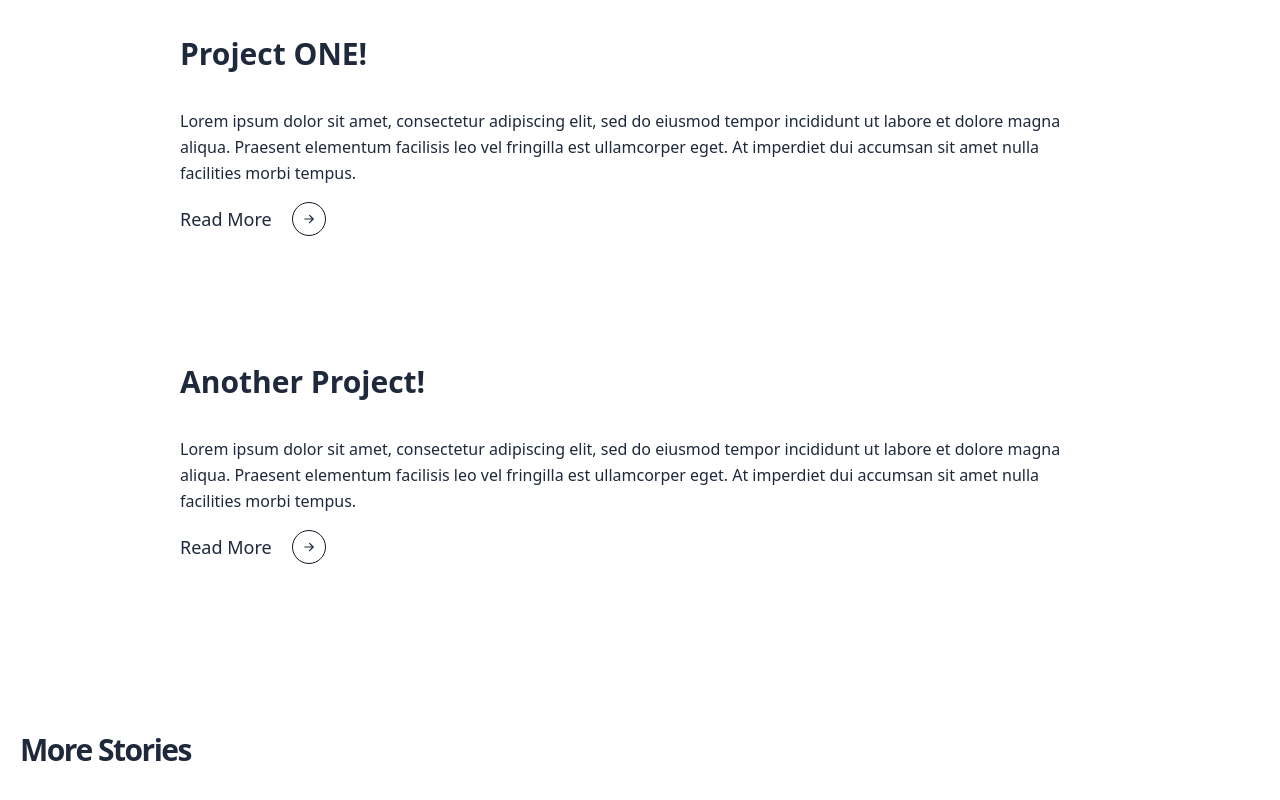
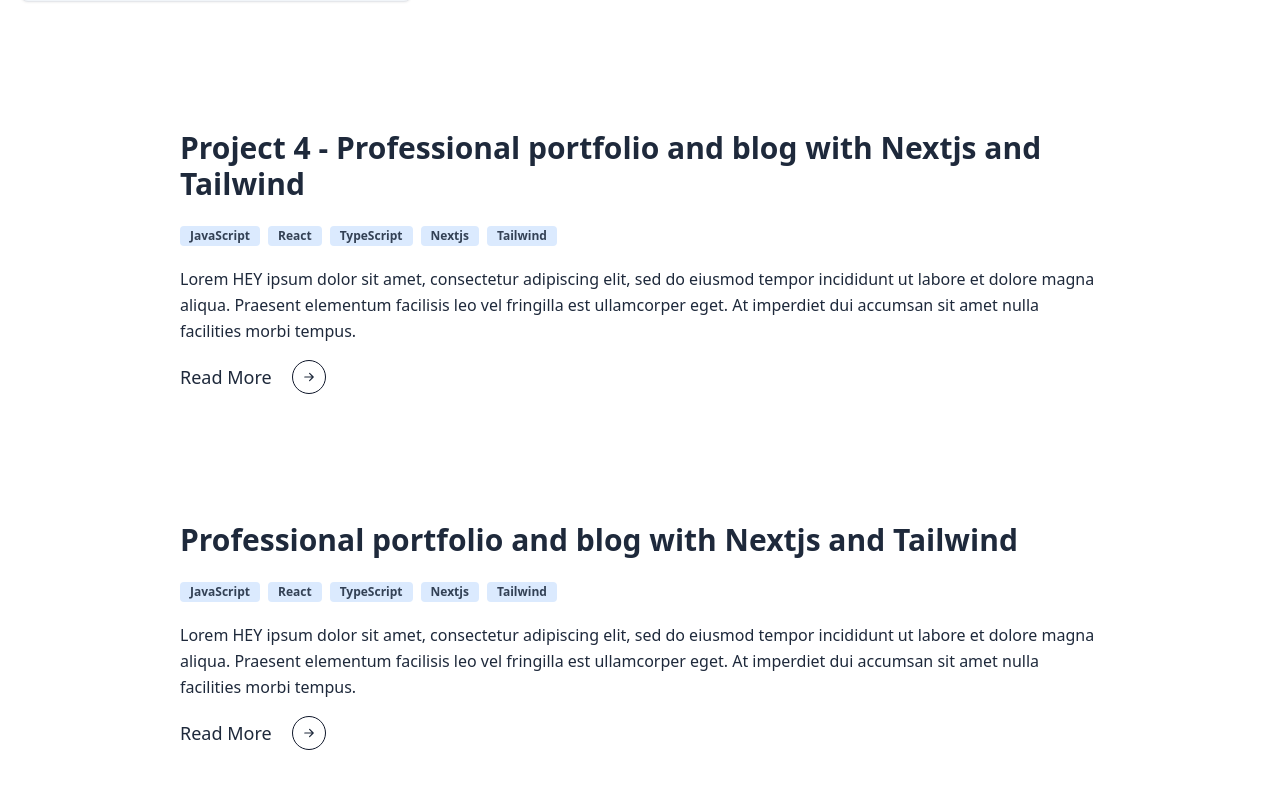
Before and after one commit to francanete/francanete.com, a Next.js app: page /tempo in a window 1280 px wide. Shown: the part 1642-2442 px from the top of the page. Built offline with nearby package versions, Linux system fonts and the light colour scheme.

Commit message:
Refactoring components

```diff
--- /dev/null
+++ b/_projects/project-four.md
@@ -0,0 +1,21 @@
+---
+title: "Project 4 - Professional portfolio and blog with Nextjs and Tailwind"
+excerpt: "Lorem HEY ipsum dolor sit amet, consectetur adipiscing elit, sed do eiusmod tempor incididunt ut labore et dolore magna aliqua. Praesent elementum facilisis leo vel fringilla est ullamcorper eget. At imperdiet dui accumsan sit amet nulla facilities morbi tempus."
+coverImage: "/assets/blog/hello-world/cover.jpg"
+date: "2022-03-30"
+featured: true
+technologies: ["JavaScript", "React", "TypeScript", "Nextjs", "Tailwind"]
+author:
+  name: Tim Neutkens
+  picture: "/assets/blog/authors/tim.jpeg"
+ogImage:
+  url: "/assets/blog/hello-world/cover.jpg"
+---
+
+Lorem ipsum dolor sit amet, consectetur adipiscing elit, sed do eiusmod tempor incididunt ut labore et dolore magna aliqua. Praesent elementum facilisis leo vel fringilla est ullamcorper eget. At imperdiet dui accumsan sit amet nulla facilities morbi tempus. Praesent elementum facilisis leo vel fringilla. Congue mauris rhoncus aenean vel. Egestas sed tempus urna et pharetra pharetra massa massa ultricies.
+
+Venenatis cras sed felis eget velit. Consectetur libero id faucibus nisl tincidunt. Gravida in fermentum et sollicitudin ac orci phasellus egestas tellus. Volutpat consequat mauris nunc congue nisi vitae. Id aliquet risus feugiat in ante metus dictum at tempor. Sed blandit libero volutpat sed cras. Sed odio morbi quis commodo odio aenean sed adipiscing. Velit euismod in pellentesque massa placerat. Mi bibendum neque egestas congue quisque egestas diam in arcu. Nisi lacus sed viverra tellus in. Nibh cras pulvinar mattis nunc sed. Luctus accumsan tortor posuere ac ut consequat semper viverra. Fringilla ut morbi tincidunt augue interdum velit euismod.
+
+## Lorem Ipsum
+
+Tristique senectus et netus et malesuada fames ac turpis. Ridiculous mus mauris vitae ultricies leo integer malesuada nunc vel. In mollis nunc sed id semper. Egestas tellus rutrum tellus pellentesque. Phasellus vestibulum lorem sed risus ultricies tristique nulla. Quis blandit turpis cursus in hac habitasse platea dictumst quisque. Eros donec ac odio tempor orci dapibus ultrices. Aliquam sem et tortor consequat id porta nibh. Adipiscing elit duis tristique sollicitudin nibh sit amet commodo nulla. Diam vulputate ut pharetra sit amet. Ut tellus elementum sagittis vitae et leo. Arcu non odio euismod lacinia at quis risus sed vulputate.
--- a/components/ProjectExcerpt.tsx
+++ b/components/ProjectExcerpt.tsx
@@ -1,14 +1,16 @@
 import React from "react";
 
 interface Props {
-  excerpt: string;
-  font?: "extralight" | "light" | "semibold" | "bold";
+  excerpt: string | undefined;
+  weight?: "extralight" | "light" | "semibold" | "bold";
 }
 
-export const ProjectExcerpt = ({ excerpt, font }: Props) => {
+export const ProjectExcerpt = ({ excerpt, weight }: Props) => {
   return (
     <>
-      <p className={`leading-relaxed text-base mx-w-2xl mx-auto font-${font}`}>
+      <p
+        className={`leading-relaxed text-base mx-w-2xl mx-auto font-${weight}`}
+      >
         {excerpt}
       </p>
     </>
--- a/components/ProjectHeader.tsx
+++ b/components/ProjectHeader.tsx
@@ -8,6 +8,7 @@
 import { ProjectTechnologies } from "./ProjectTechnologies";
 import { Container } from "./Container";
 import { FlexboxContainer } from "./FlexboxContainer";
+import { ProjectExcerpt } from "./ProjectExcerpt";
 
 type Props = {
   title: string;
@@ -37,21 +38,7 @@
         technologies={technologies}
       />
       <div className="mx-w-2xl mx-auto">
-        <p className="leading-relaxed text-base mx-w-2xl mx-auto font-extralight">
-          {excerpt}
-        </p>
-        {/* <div className="flex gap-2 mt-6">
-          <Button
-            title="Source Code"
-            size="xs"
-            iconComponent={<GithubIcon size={15} />}
-          />
-          <Button
-            title="Live Demo"
-            size="xs"
-            iconComponent={<WebsiteIcon size={15} />}
-          />
-        </div> */}
+        <ProjectExcerpt excerpt={excerpt} weight="extralight" />
         <FlexboxContainer display="flex" gap="2" tailwind="mt-5">
           <Button
             title="Source Code"
--- a/components/ProjectPreview.tsx
+++ b/components/ProjectPreview.tsx
@@ -50,7 +50,7 @@
       {/* <div className="text-lg mb-4">
         <DateFormatter dateString={date} />
       </div> */}
-      <ProjectExcerpt excerpt={excerpt} font="light" />
+      <ProjectExcerpt excerpt={excerpt} weight="light" />
       <ButtonToContent
         marginTop="4"
         slug={slug}
--- a/pages/index.tsx
+++ b/pages/index.tsx
@@ -1,4 +1,4 @@
-import React, { useEffect, useState } from "react";
+import React, { Dispatch, useEffect, useState } from "react";
 
 import { Container } from "../components/Container";
 import MoreStories from "../components/more-stories";
@@ -19,7 +19,6 @@
 
 const Index = ({ allPosts }: Props) => {
   const [colorTheme, setTheme]: any = useDarkMode();
-  //
 
   const bioText = (
     <>
```
